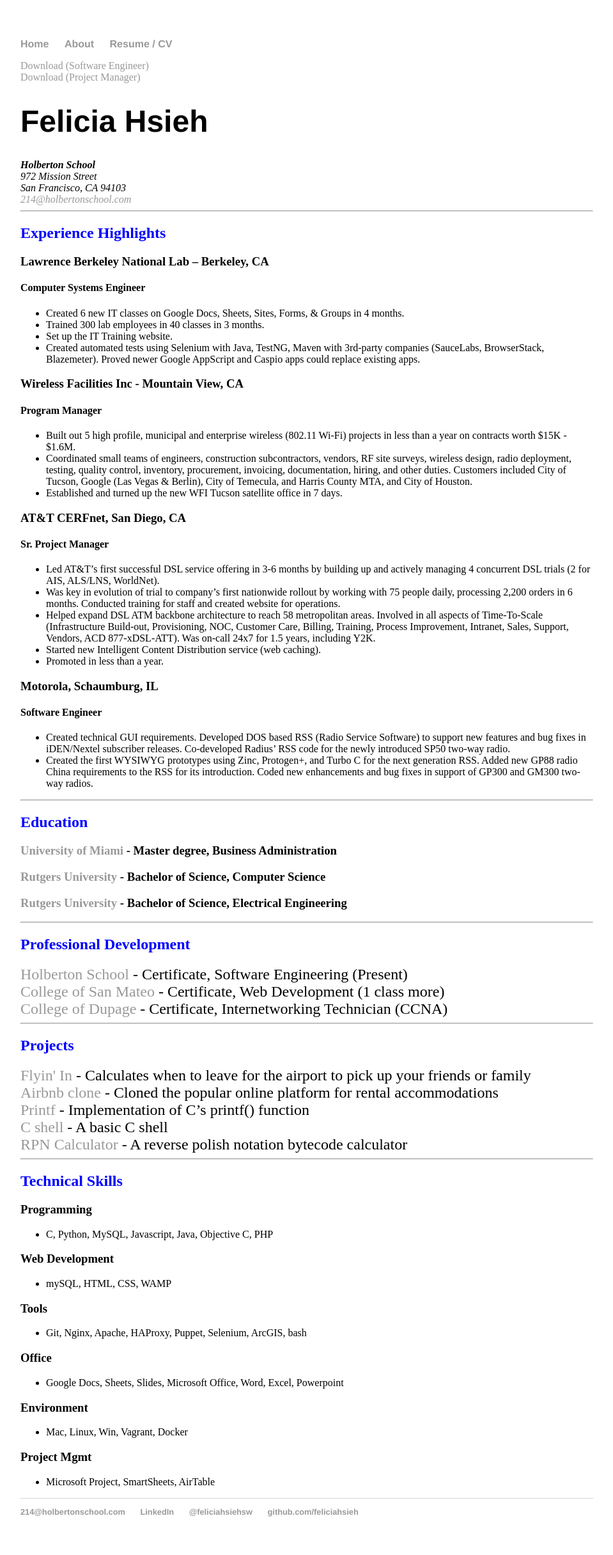
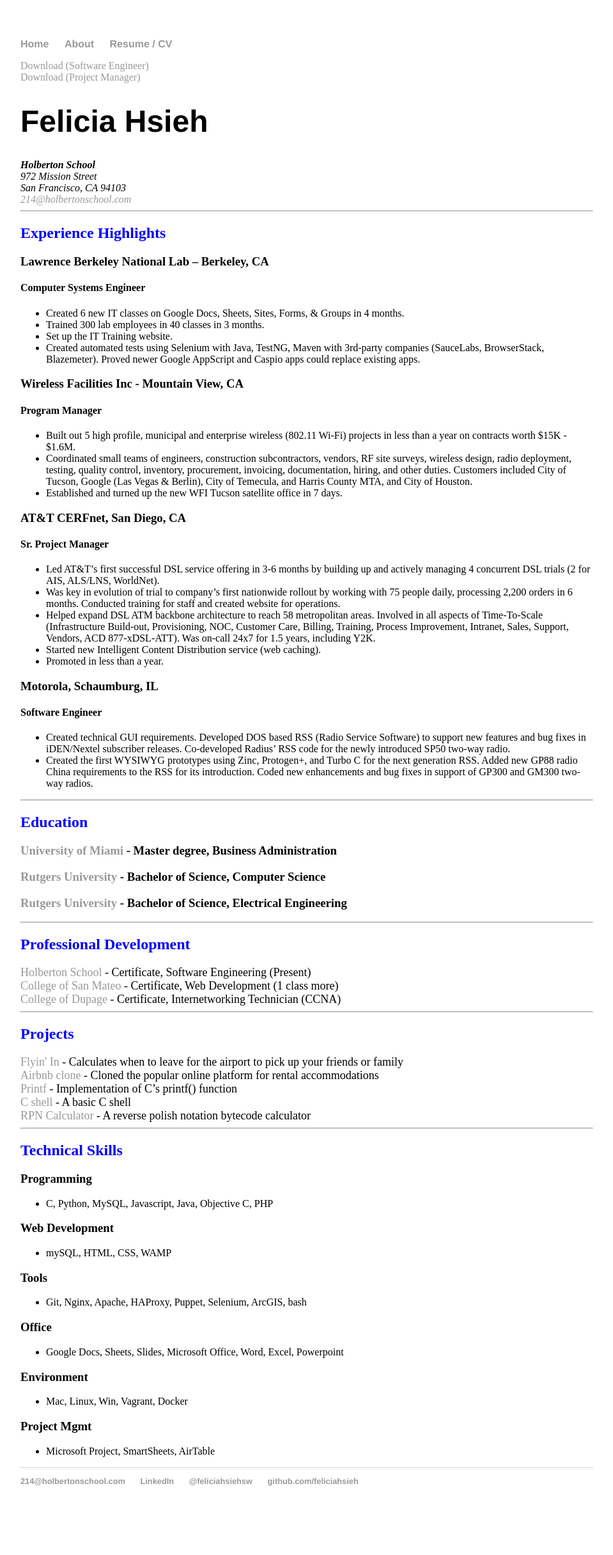
Before and after one commit to feliciahsieh/feliciahsieh.github.io, a Jekyll site: the page built from cv/index.html, in a window 1280 px wide. Shown: the whole page at 64% size, without its empty margins (160-1119 px from the left). Built offline with Jekyll 4.4.1, drawn with Linux system fonts in a browser that asks for light colours; after the commit the page ends 2383 px from its top, so only the background shows below that.

Commit message:
Trying 4.5px for font size

```diff
--- a/cv/index.html
+++ b/cv/index.html
@@ -70,7 +70,7 @@
 
 	<h2><font color="blue">Professional Development</font></h2>
 	<div>
-		<font size="5px">
+		<font size="4.5px">
 			<a href="http://www.holbertonschool.com">Holberton School</a> - Certificate, Software Engineering (Present)
 			<br>
 			<a href="https://www.collegeofsanmateo.edu/">College of San Mateo</a> - Certificate, Web Development (1 class more)
@@ -84,7 +84,7 @@
 
 	<h2><font color="blue">Projects</font></h2>
 	<div>
-		<font size="5px">
+		<font size="4.5px">
 			<a href="http://www.flyinin.today/">Flyin' In</a> - Calculates when to leave for the airport to pick up your friends or family
 			<br>
 			<a href="https://github.com/feliciahsieh/AirBnB_clone_v3">Airbnb clone</a> - Cloned the popular online platform for rental accommodations
```
